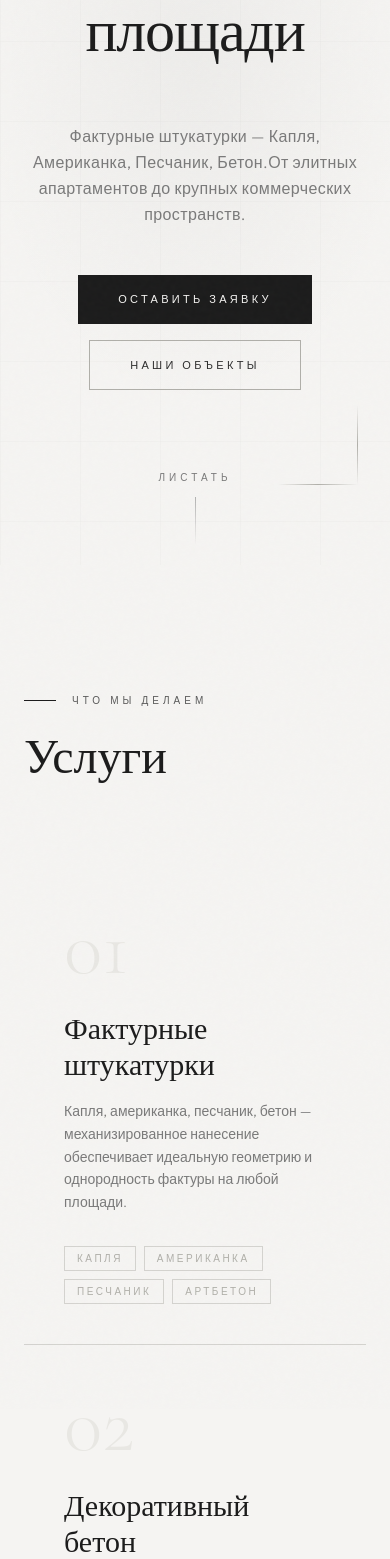
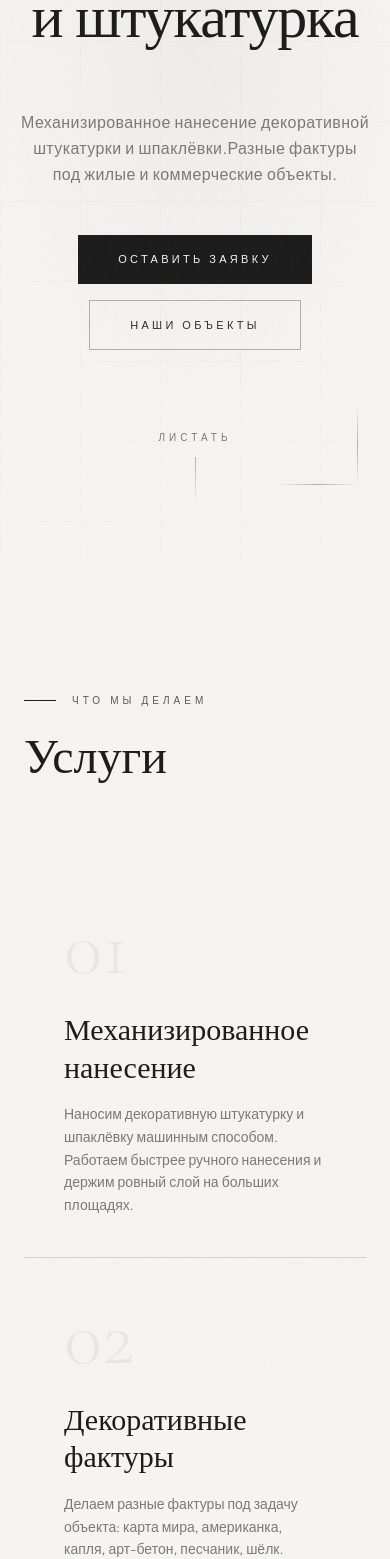
Before and after one commit to olimp1ic/-, a Next.js app: page / in a window 390 px wide. Shown: the part 279-1838 px from the top of the page. Built offline with nearby package versions, Linux system fonts and the light colour scheme.

Commit message:
Add files via upload

```diff
--- a/components/About.tsx
+++ b/components/About.tsx
@@ -1,8 +1,8 @@
 const stats = [
-  { value: "28 000+", label: "м² выполнено за год" },
-  { value: "8",       label: "крупных ЖК в портфеле" },
-  { value: "100%",    label: "промышленное оборудование" },
-  { value: "0",       label: "компромиссов по качеству" },
+  { value: "6",       label: "видов фактур" },
+  { value: "8+",      label: "объектов сдано" },
+  { value: "28 000",  label: "м² нанесено" },
+  { value: "ЖК",      label: "и коммерция" },
 ];
 
 export default function About() {
@@ -24,26 +24,23 @@ export default function About() {
               style={{ fontFamily: "var(--font-cormorant, 'Cormorant Garamond', serif)" }}
               className="text-5xl md:text-6xl font-light text-[#1c1c1c] leading-tight mb-8"
             >
-              Точность
-              <br />
-              <span className="italic text-[#5a5a5a]">в каждом метре</span>
+              О компании
             </h2>
 
             <div className="space-y-5 text-[#7a7a7a] font-light leading-relaxed text-base">
               <p>
-                Наше механизированное нанесение позволяет безупречно выполнять сложные фактуры
-                на объектах любой площади — от элитных апартаментов до крупных коммерческих
-                пространств.
+                Мы занимаемся декоративными покрытиями: наносим штукатурку и шпаклёвку
+                механизированным способом на жилых и коммерческих объектах.
               </p>
               <p>
-                Благодаря отработанной технологии и слаженной работе команды профессионалов,
-                воспитанной не одним объектом, мы гарантируем высочайшее качество на каждом
-                этапе: от подготовки основания до финишного покрытия.
+                Делаем разные фактуры — карта мира, американка, капля, арт-бетон, песчаник,
+                шёлк. Работаем как на больших площадях в новостройках, так и на отдельных
+                помещениях.
               </p>
               <p>
-                Используем только промышленное оборудование и премиальные материалы — это даёт
-                возможность реализовывать самые смелые дизайнерские решения с идеальной
-                геометрией и долговечностью.
+                Используем профессиональное оборудование и качественные материалы.
+                Отвечаем за результат на каждом этапе — от подготовки основания до финишного
+                покрытия.
               </p>
             </div>
 
@@ -52,7 +49,7 @@ export default function About() {
                 href="#contact"
                 className="px-8 py-3.5 bg-[#1c1c1c] text-[#f5f4f2] text-[11px] tracking-[0.25em] uppercase font-light hover:bg-[#2e2e2e] transition-colors duration-300"
               >
-                Обсудить проект
+                Оставить заявку
               </a>
               <div className="h-px flex-1 bg-gradient-to-r from-[#d4d3cf] to-transparent" />
             </div>
--- a/components/Hero.tsx
+++ b/components/Hero.tsx
@@ -60,15 +60,15 @@ export default function Hero() {
         </h1>
         <h1 data-hero style={{ ...s, fontFamily: "var(--font-cormorant, 'Cormorant Garamond', serif)" }}
           className="text-6xl sm:text-7xl md:text-8xl lg:text-9xl font-light leading-[0.9] tracking-[-0.02em] text-[#1c1c1c] mb-16">
-          любой площади
+          и штукатурка
         </h1>
 
         {/* Description */}
         <p data-hero style={s}
           className="text-base md:text-lg font-light text-[#7a7a7a] leading-relaxed max-w-xl mx-auto mb-12 tracking-wide">
-          Фактурные штукатурки — Капля, Американка, Песчаник, Бетон.
+          Механизированное нанесение декоративной штукатурки и шпаклёвки.
           <br className="hidden md:block" />
-          От элитных апартаментов до крупных коммерческих пространств.
+          Разные фактуры под жилые и коммерческие объекты.
         </p>
 
         {/* CTAs */}
--- a/components/Portfolio.tsx
+++ b/components/Portfolio.tsx
@@ -89,7 +89,7 @@ export default function Portfolio() {
             </h2>
           </div>
           <p className="hidden md:block max-w-xs text-sm text-[#7a7a7a] font-light leading-relaxed text-right">
-            Крупнейшие ЖК Москвы и области. Сотни тысяч квадратных метров.
+            Объекты в Москве и области, где мы наносили декоративные покрытия.
           </p>
         </div>
 
--- a/components/Services.tsx
+++ b/components/Services.tsx
@@ -1,28 +1,28 @@
 const services = [
   {
     num: "01",
-    title: "Фактурные штукатурки",
-    desc: "Капля, американка, песчаник, бетон — механизированное нанесение обеспечивает идеальную геометрию и однородность фактуры на любой площади.",
-    tags: ["Капля", "Американка", "Песчаник", "АртБетон"],
+    title: "Механизированное нанесение",
+    desc: "Наносим декоративную штукатурку и шпаклёвку машинным способом. Работаем быстрее ручного нанесения и держим ровный слой на больших площадях.",
   },
   {
     num: "02",
-    title: "Декоративный бетон",
-    desc: "Имитация бетонных поверхностей с промышленной эстетикой. Бесшовное покрытие для стен, колонн и фасадных зон — без компромиссов по качеству.",
-    tags: ["Микробетон", "Арт-бетон", "Фасады"],
+    title: "Декоративные фактуры",
+    desc: "Делаем разные фактуры под задачу объекта: карта мира, американка, капля, арт-бетон, песчаник, шёлк. Подберём вариант под ваш интерьер.",
   },
   {
     num: "03",
-    title: "Механизированное нанесение",
-    desc: "Промышленное оборудование позволяет работать на объектах от 400 до 8 600 м². Скорость и равномерность недостижимы ручным способом.",
-    tags: ["От 400 м²", "До 8 600 м²", "ЖК / Коммерция"],
+    title: "Штукатурка и шпаклёвка",
+    desc: "Готовим поверхность и наносим штукатурку и шпаклёвку под финишную отделку. От подготовки основания до готового покрытия.",
   },
-  {
-    num: "04",
-    title: "Отделка под ключ",
-    desc: "Полный цикл — от подготовки основания до финишного покрытия. Работаем с крупными застройщиками: LEVEL, ЛСР, COLDY, Монарх, Садовое кольцо.",
-    tags: ["Подготовка", "Грунтование", "Финиш"],
-  },
+];
+
+const textures = [
+  "Карта мира",
+  "Американка",
+  "Капля",
+  "Арт-бетон",
+  "Песчаник",
+  "Шёлк",
 ];
 
 export default function Services() {
@@ -47,22 +47,20 @@ export default function Services() {
             </h2>
           </div>
           <p className="hidden md:block max-w-xs text-sm text-[#7a7a7a] font-light leading-relaxed text-right">
-            Каждый объект — индивидуальная задача. Шаблонов не существует.
+            Декоративные покрытия для жилых и коммерческих объектов.
           </p>
         </div>
 
-        {/* Grid */}
-        <div className="grid grid-cols-1 md:grid-cols-2 gap-px bg-[#d4d3cf]">
+        {/* Grid — 3 cards */}
+        <div className="grid grid-cols-1 md:grid-cols-3 gap-px bg-[#d4d3cf]">
           {services.map((svc, i) => (
             <div
               key={svc.num}
               className={`reveal reveal-delay-${i + 1} group relative bg-[#f5f4f2] hover:bg-[#eeede9] p-10 md:p-14 overflow-hidden cursor-default transition-colors duration-500`}
             >
-              {/* Hover lines */}
               <div className="absolute bottom-0 left-0 h-px w-0 bg-[#1c1c1c] group-hover:w-full transition-all duration-700" />
               <div className="absolute top-0 right-0 w-px h-0 bg-[#b0afa9] group-hover:h-full transition-all duration-700 delay-100" />
 
-              {/* Big number */}
               <span
                 style={{ fontFamily: "var(--font-cormorant, 'Cormorant Garamond', serif)" }}
                 className="block text-[80px] md:text-[100px] font-light text-[#e8e7e3] group-hover:text-[#d4d3cf] leading-none mb-6 select-none transition-colors duration-500"
@@ -70,33 +68,40 @@ export default function Services() {
                 {svc.num}
               </span>
 
-              {/* Title */}
               <h3
                 style={{ fontFamily: "var(--font-cormorant, 'Cormorant Garamond', serif)" }}
-                className="text-3xl md:text-4xl font-light text-[#1c1c1c] mb-4"
+                className="text-3xl md:text-4xl font-light text-[#1c1c1c] mb-4 leading-tight"
               >
                 {svc.title}
               </h3>
 
-              {/* Desc */}
-              <p className="text-sm text-[#7a7a7a] group-hover:text-[#5a5a5a] font-light leading-relaxed mb-8 transition-colors duration-500">
+              <p className="text-sm text-[#7a7a7a] group-hover:text-[#5a5a5a] font-light leading-relaxed transition-colors duration-500">
                 {svc.desc}
               </p>
-
-              {/* Tags */}
-              <div className="flex flex-wrap gap-2">
-                {svc.tags.map((tag) => (
-                  <span
-                    key={tag}
-                    className="text-[10px] tracking-[0.25em] uppercase text-[#b0afa9] border border-[#d4d3cf] group-hover:border-[#5a5a5a]/30 group-hover:text-[#5a5a5a] px-3 py-1 transition-all duration-500"
-                  >
-                    {tag}
-                  </span>
-                ))}
-              </div>
             </div>
           ))}
         </div>
+
+        {/* Textures row */}
+        <div className="mt-2 bg-[#1c1c1c] px-8 md:px-14 py-10 md:py-12 reveal">
+          <div className="flex flex-col md:flex-row md:items-center gap-6 md:gap-12">
+            <span className="text-[10px] tracking-[0.4em] uppercase text-[#b0afa9] font-light whitespace-nowrap">
+              Наши фактуры
+            </span>
+            <div className="flex flex-wrap gap-x-8 gap-y-4">
+              {textures.map((t) => (
+                <span
+                  key={t}
+                  style={{ fontFamily: "var(--font-cormorant, 'Cormorant Garamond', serif)" }}
+                  className="text-2xl md:text-3xl font-light text-[#f5f4f2] hover:text-[#b0afa9] transition-colors duration-300 cursor-default"
+                >
+                  {t}
+                </span>
+              ))}
+            </div>
+          </div>
+        </div>
+
       </div>
     </section>
   );
```
